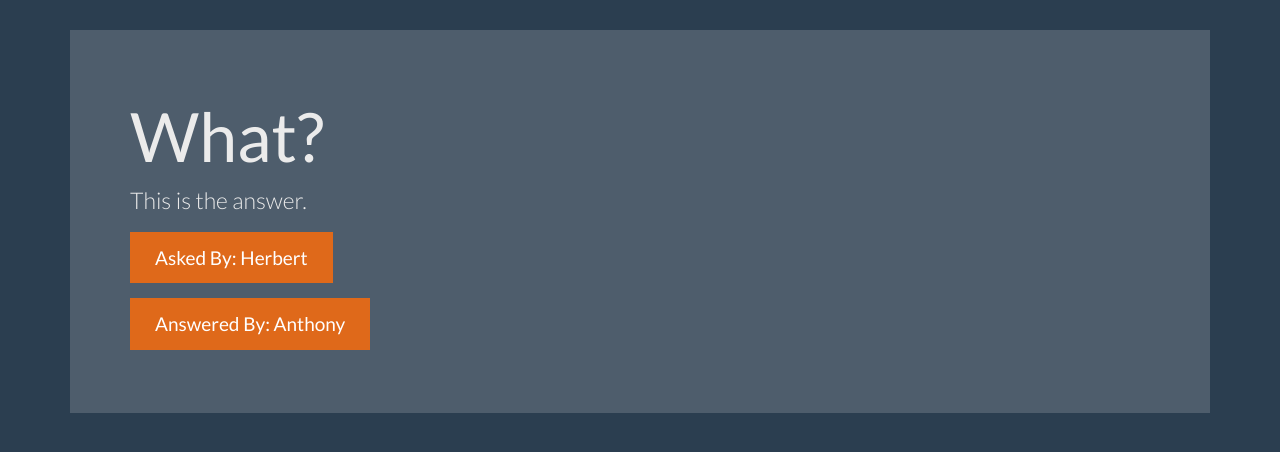
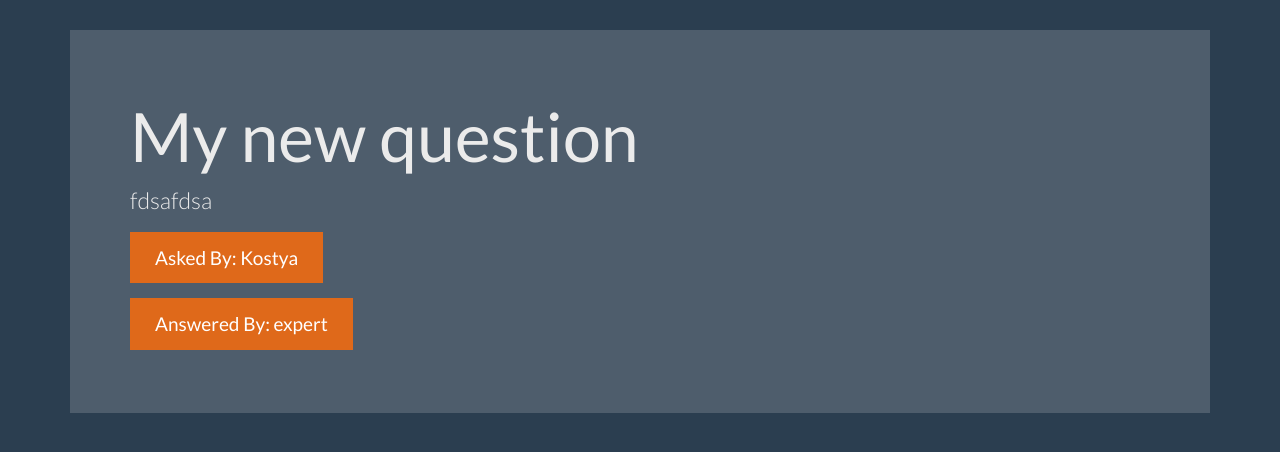
Before and after one commit to kostya-kononenko/Question_answer_by_Flask, a Flask app: page /question/1 in a window 1280 px wide. Shown: the part 40-492 px from the top of the page. Run offline with Flask 3, Linux system fonts and the light colour scheme; data comes from the database, SQL or seed files in the repository; some libraries are stand-ins or nearby versions.

Commit message:
create a detail questions page

```diff
--- a/app.py
+++ b/app.py
@@ -82,9 +82,18 @@ def login():
 def question(question_id):
     user = get_current_user()
     db = get_db()
-    question_cur = 0
+    question_cur = db.execute('select questions.question_text, '
+                              'questions.answer_text, '
+                              'askers.name as asker_name, '
+                              'experts.name as expert_name '
+                              'from questions '
+                              'join users as askers on askers.id = questions.asked_by_id '
+                              'join users as experts on experts.id = questions.expert_id '
+                              'where questions.id = ?', [question_id])
 
-    return render_template('question.html', user=user)
+    question = question_cur.fetchone()
+
+    return render_template('question.html', user=user, question=question)
 
 
 @app.route('/answer/<question_id>', methods=["GET", "POST"])
--- a/templates/question.html
+++ b/templates/question.html
@@ -49,10 +49,10 @@
     <div class="container theme-showcase" role="main">
 
       <div class="jumbotron">
-        <h1>What?</h1>
-        <p>This is the answer.</p>
-        <p><a class="btn btn-primary btn-lg">Asked By: Herbert</a></p>
-        <p><a class="btn btn-primary btn-lg">Answered By: Anthony</a></p>
+        <h1>{{ question["question_text"] }}</h1>
+        <p>{{ question["answer_text"] }}</p>
+        <p><a class="btn btn-primary btn-lg">Asked By: {{ question["asker_name"] }}</a></p>
+        <p><a class="btn btn-primary btn-lg">Answered By: {{ question["expert_name"] }}</a></p>
       </div>
 
     </div> <!-- /container -->
```
